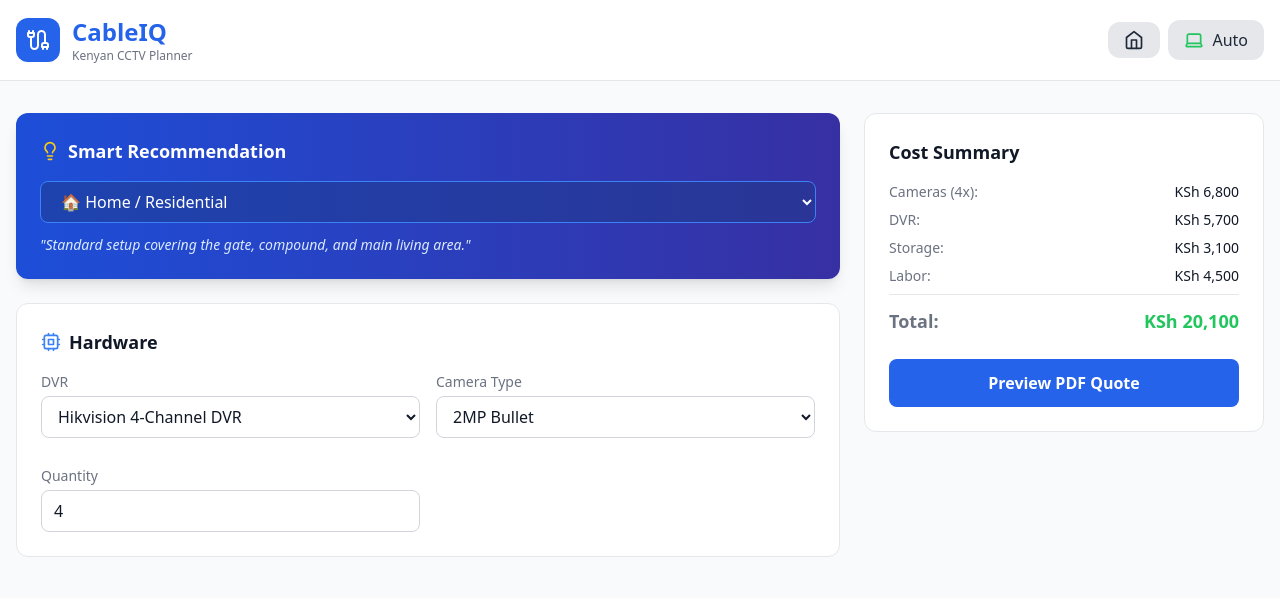
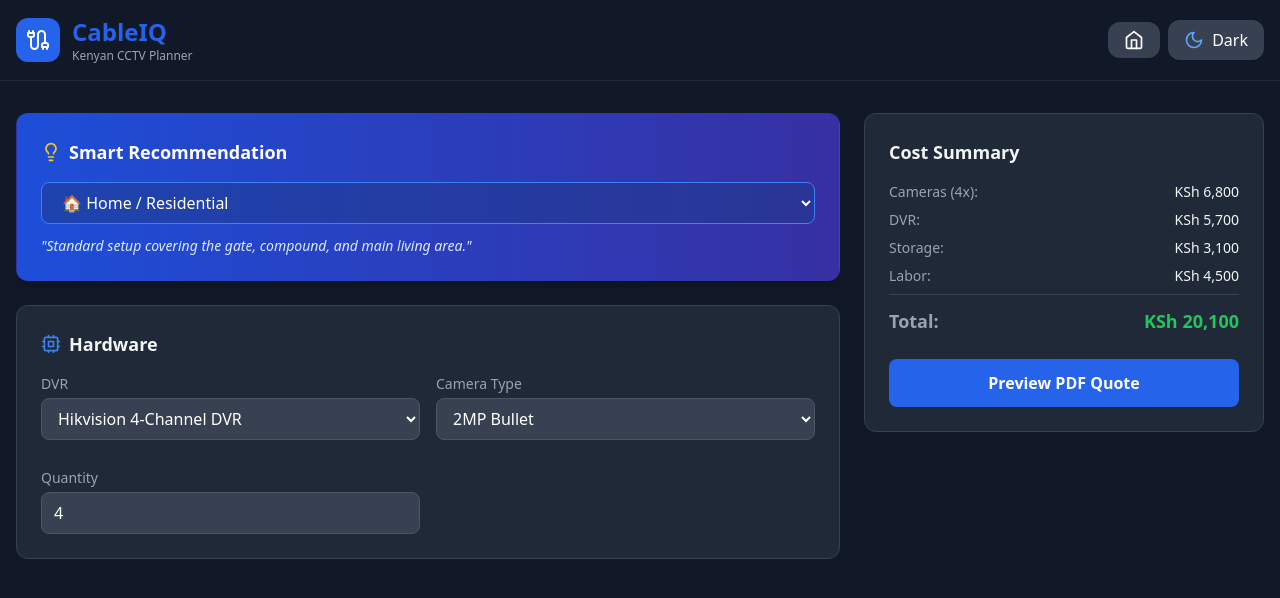
Before and after one commit to benngari/cable-planner-app, a React (Vite) app: page / in a window 1280 px wide. Both pictures are taken after a click on the element 322 px from the left and 250 px from the top of the page. Shown: the top 598 px of the page. Built offline with nearby package versions, Linux system fonts and the light colour scheme.

Commit message:
Added 3-way theme toggle (Light, Dark, AMOLED Black)

```diff
--- a/src/App.jsx
+++ b/src/App.jsx
@@ -1,11 +1,11 @@
 // src/App.jsx
-import React, { useState, useEffect } from 'react';
+import React, { useState } from 'react';
 import html2pdf from 'html2pdf.js';
 import {
   Camera, Network, Cable, Home as HomeIcon, FileSpreadsheet,
   Sun, Moon, Laptop, Cpu, Lightbulb, ArrowRight, Download,
   Settings, CheckCircle, Printer, MonitorPlay, Server, Cloud,
-  HardDrive, Zap
+  HardDrive, Zap, CircleDot
 } from 'lucide-react';
 
 const CATALOG = {
@@ -29,9 +29,8 @@ const CATALOG = {
 };
 
 function App() {
-  // Theme state: 'light', 'dark', or 'auto'
-  const [theme, setTheme] = useState('auto');
-  const [isDark, setIsDark] = useState(false);
+  // THEME STATE: 'light', 'dark', or 'black'
+  const [theme, setTheme] = useState('dark');
   const [currentView, setCurrentView] = useState('welcome');
 
   // App State
@@ -41,25 +40,10 @@ function App() {
   const [selectedDvr, setSelectedDvr] = useState('hik4');
   const [selectedCamera, setSelectedCamera] = useState('hikBullet');
 
-  // THEME LOGIC
-  useEffect(() => {
-    const mediaQuery = window.matchMedia('(prefers-color-scheme: dark)');
-
-    const handleThemeChange = () => {
-      if (theme === 'dark') setIsDark(true);
-      else if (theme === 'light') setIsDark(false);
-      else setIsDark(mediaQuery.matches); // Auto
-    };
-
-    handleThemeChange(); // Run on mount
-    mediaQuery.addEventListener('change', handleThemeChange); // Listen to system changes
-
-    return () => mediaQuery.removeEventListener('change', handleThemeChange);
-  }, [theme]);
-
+  // 3-Way Toggle Cycle
   const cycleTheme = () => {
     if (theme === 'light') setTheme('dark');
-    else if (theme === 'dark') setTheme('auto');
+    else if (theme === 'dark') setTheme('black');
     else setTheme('light');
   };
 
@@ -78,24 +62,34 @@ function App() {
     html2pdf().set({ margin: 0.5, filename: `Quote.pdf`, html2canvas: { scale: 2, useCORS: true } }).from(element).save();
   };
 
-  // DYNAMIC STYLING VARIABLES (Guarantees theme switching)
-  const bgMain = isDark ? 'bg-gray-900' : 'bg-gray-50';
-  const textMain = isDark ? 'text-white' : 'text-gray-900';
-  const textMuted = isDark ? 'text-gray-400' : 'text-gray-500';
-  const bgCard = isDark ? 'bg-gray-800 border-gray-700' : 'bg-white border-gray-200';
-  const bgInput = isDark ? 'bg-gray-700 border-gray-600 text-white' : 'bg-white border-gray-300 text-gray-900';
-  const bgButton = isDark ? 'bg-gray-700 text-white hover:bg-gray-600' : 'bg-gray-200 text-gray-800 hover:bg-gray-300';
+  // DYNAMIC STYLING VARIABLES (Guarantees no conflicts)
+  const isLight = theme === 'light';
+  const isDark = theme === 'dark';
+  const isBlack = theme === 'black';
+
+  // Main Background & Text
+  const bgMain = isLight ? 'bg-gray-50' : isDark ? 'bg-gray-900' : 'bg-black';
+  const textMain = isLight ? 'text-gray-900' : 'text-gray-100';
+  const textMuted = isLight ? 'text-gray-500' : isDark ? 'text-gray-400' : 'text-gray-500';
+
+  // Cards & Borders
+  const bgCard = isLight ? 'bg-white border-gray-200' : isDark ? 'bg-gray-800 border-gray-700' : 'bg-[#0a0a0a] border-[#222]';
+  const bgHeader = isLight ? 'bg-white border-gray-200' : isDark ? 'bg-gray-900 border-gray-800' : 'bg-black border-[#222]';
+
+  // Inputs & Buttons
+  const bgInput = isLight ? 'bg-gray-50 border-gray-300 text-gray-900' : isDark ? 'bg-gray-700 border-gray-600 text-white' : 'bg-[#111] border-[#333] text-white';
+  const bgButton = isLight ? 'bg-gray-200 text-gray-800 hover:bg-gray-300' : isDark ? 'bg-gray-700 text-white hover:bg-gray-600' : 'bg-[#222] text-white hover:bg-[#333]';
 
   return (
     <div className={`min-h-screen transition-colors duration-300 ${bgMain} ${textMain}`}>
 
       {/* HEADER */}
-      <header className={`sticky top-0 z-20 border-b ${isDark ? 'bg-gray-900 border-gray-800' : 'bg-white border-gray-200'}`}>
+      <header className={`sticky top-0 z-20 border-b ${bgHeader}`}>
         <div className="max-w-7xl mx-auto px-4 py-4 flex justify-between items-center">
           <div onClick={() => setCurrentView('welcome')} className="flex items-center space-x-3 cursor-pointer">
             <div className="bg-blue-600 p-2.5 rounded-xl"><Cable className="w-6 h-6 text-white" /></div>
             <div>
-              <h1 className="text-2xl font-bold text-blue-600">CableIQ</h1>
+              <h1 className={`text-2xl font-bold ${isBlack ? 'text-white' : 'text-blue-600'}`}>CableIQ</h1>
               <p className={`text-xs ${textMuted}`}>Kenyan CCTV Planner</p>
             </div>
           </div>
@@ -107,9 +101,9 @@ function App() {
 
             {/* 3-WAY THEME TOGGLE */}
             <button onClick={cycleTheme} className={`px-4 py-2 rounded-xl flex items-center space-x-2 font-medium transition-colors ${bgButton}`}>
-              {theme === 'light' && <><Sun className="w-5 h-5 text-orange-500" /> <span className="hidden sm:inline">Light</span></>}
-              {theme === 'dark' && <><Moon className="w-5 h-5 text-blue-400" /> <span className="hidden sm:inline">Dark</span></>}
-              {theme === 'auto' && <><Laptop className="w-5 h-5 text-green-500" /> <span className="hidden sm:inline">Auto</span></>}
+              {isLight && <><Sun className="w-5 h-5 text-orange-500" /> <span className="hidden sm:inline">Light</span></>}
+              {isDark && <><Moon className="w-5 h-5 text-blue-400" /> <span className="hidden sm:inline">Dark</span></>}
+              {isBlack && <><CircleDot className="w-5 h-5 text-gray-300" /> <span className="hidden sm:inline">Black</span></>}
             </button>
           </div>
         </div>
@@ -139,16 +133,16 @@ function App() {
             <div className="lg:col-span-2 space-y-6">
 
               {/* SMART RECOMMENDATION */}
-              <div className="p-6 rounded-xl bg-gradient-to-r from-blue-700 to-indigo-800 text-white shadow-lg">
+              <div className={`p-6 rounded-xl shadow-lg border ${isBlack ? 'bg-gradient-to-r from-blue-950 to-black border-blue-900' : 'bg-gradient-to-r from-blue-700 to-indigo-800 text-white border-transparent'}`}>
                 <h3 className="text-lg font-bold mb-4 flex items-center space-x-2">
                   <Lightbulb className="w-5 h-5 text-yellow-400" /> <span>Smart Recommendation</span>
                 </h3>
-                <select value={premisesType} onChange={e => setPremisesType(e.target.value)} className="w-full px-4 py-2 rounded-lg bg-blue-900/50 border border-blue-500 text-white mb-3 outline-none">
+                <select value={premisesType} onChange={e => setPremisesType(e.target.value)} className={`w-full px-4 py-2 rounded-lg border mb-3 outline-none ${isBlack ? 'bg-black border-gray-700 text-white' : 'bg-blue-900/50 border-blue-500 text-white'}`}>
                   <option value="home">🏠 Home / Residential</option>
                   <option value="shop">🏪 Shop / Retail</option>
                   <option value="warehouse">🏭 Warehouse</option>
                 </select>
-                <p className="text-sm text-blue-100 italic">"Standard setup covering the gate, compound, and main living area."</p>
+                <p className={`text-sm italic ${isBlack ? 'text-gray-400' : 'text-blue-100'}`}>"Standard setup covering the gate, compound, and main living area."</p>
               </div>
 
               {/* HARDWARE SELECTION */}
@@ -184,7 +178,7 @@ function App() {
                   <div className="flex justify-between"><span>DVR:</span> <span className={textMain}>{formatKES(CATALOG.dvrs[selectedDvr].price)}</span></div>
                   <div className="flex justify-between"><span>Storage:</span> <span className={textMain}>{formatKES(CATALOG.storage.hdd500.price)}</span></div>
                   <div className="flex justify-between"><span>Labor:</span> <span className={textMain}>{formatKES(CATALOG.labor.basic.price)}</span></div>
-                  <div className={`flex justify-between font-bold text-lg border-t pt-3 mt-3 ${isDark ? 'border-gray-700' : 'border-gray-200'}`}>
+                  <div className={`flex justify-between font-bold text-lg border-t pt-3 mt-3 ${isLight ? 'border-gray-200' : isDark ? 'border-gray-700' : 'border-[#222]'}`}>
                     <span>Total:</span> <span className="text-green-500">{formatKES(calculateTotal())}</span>
                   </div>
                 </div>
@@ -206,7 +200,7 @@ function App() {
               </button>
             </div>
 
-            <div className={`flex justify-center p-4 rounded-xl overflow-x-auto ${isDark ? 'bg-gray-800' : 'bg-gray-200'}`}>
+            <div className={`flex justify-center p-4 rounded-xl overflow-x-auto ${isLight ? 'bg-gray-200' : isDark ? 'bg-gray-800' : 'bg-[#111]'}`}>
               {/* The PDF Container is FORCED to light mode so the PDF prints correctly */}
               <div id="pdf-report-container" className="bg-white text-gray-900 p-10 shadow-2xl" style={{ width: '800px' }}>
                 <div style={{ backgroundColor: '#1e3a8a', color: 'white', padding: '30px', borderRadius: '10px' }}>
```
